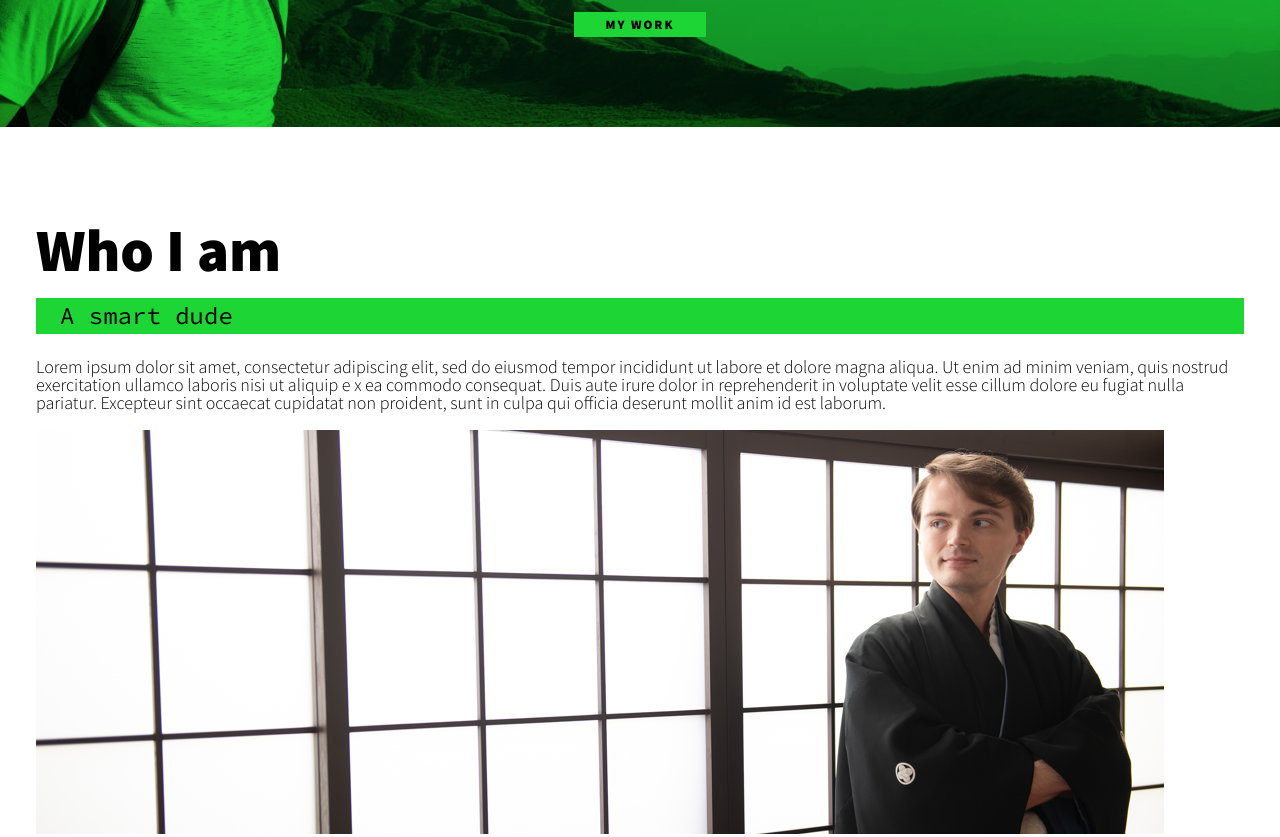
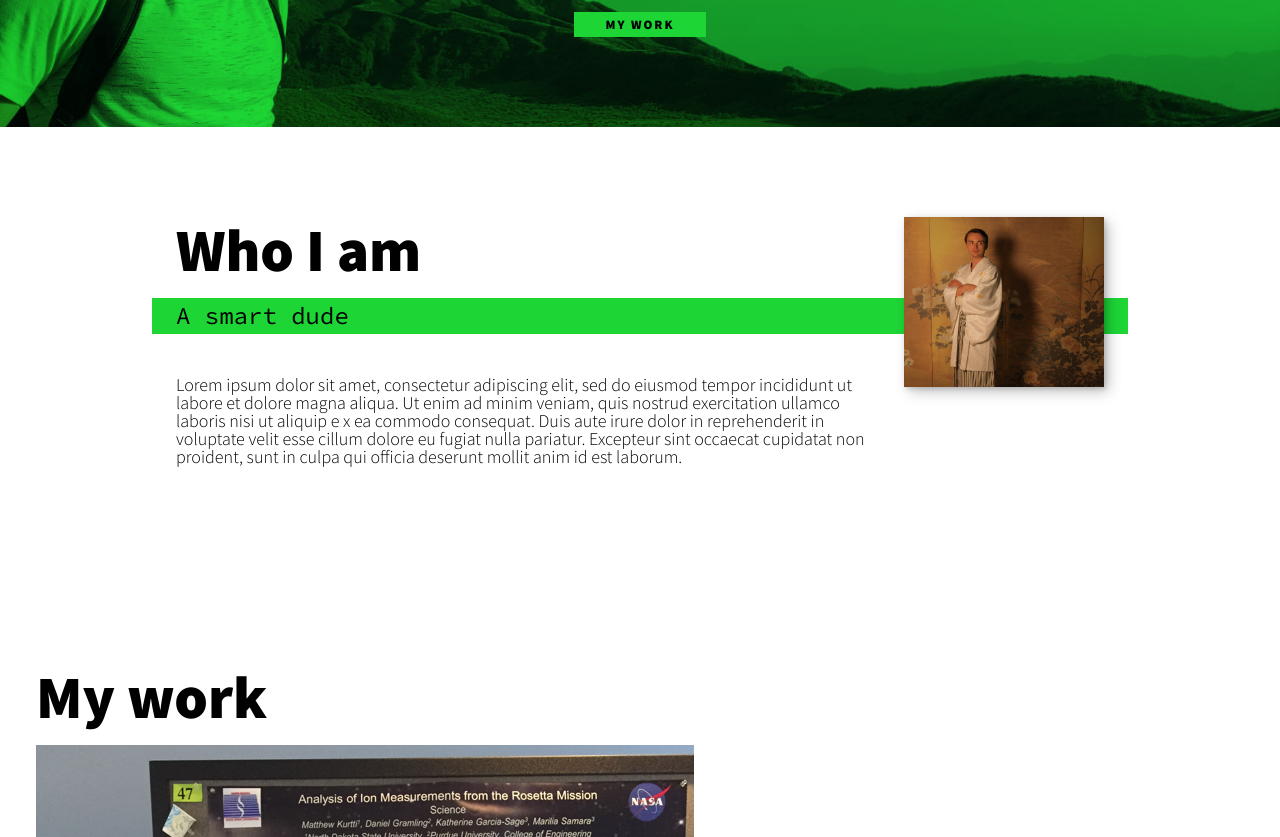
Before and after one commit to matthewkurtti/matthewkurtti.github.io, a plain HTML site: page index.html in a window 1280 px wide. Shown: the part 1020-1857 px from the top of the page. Drawn offline with nearby package versions, Linux system fonts and the light colour scheme.

Commit message:
added styling to about me section

```diff
--- a/css/style.css
+++ b/css/style.css
@@ -223,3 +223,46 @@ nav {
         margin-left: 2em;
     }
 }
+
+/* About me */
+
+.about-me {
+    max-width: 1000px;
+    margin: 0 auto;
+}
+
+.about-me__img {
+    box-shadow: var(--bs);
+}
+
+@media (min-width: 600px) {
+    .about-me {
+        display: grid;
+        grid-template-columns: 1fr 200px;
+        grid-template-areas:
+            "title img"
+            "subtitle img"
+            "text img";
+        grid-column-gap: 2em;
+    }
+
+    .section__title--about {
+        grid-area: title;
+    }
+
+    .section__subtitle--about {
+        grid-column: 1 / -1;
+        grid-row: 2;
+        position: relative;
+        left: -1em;
+        width: calc(100% + 2em);
+        padding-left: 1em;
+        padding-right: calc(200px + 4em);
+    }
+
+    .about-me__img {
+        grid-area: img;
+        position: relative;
+        z-index: 2;
+    }
+}
--- a/index.html
+++ b/index.html
@@ -90,7 +90,7 @@
         <p></p>
       </div>
 
-      <img src="images/hakama-wedding-3.png" alt="posing with hakama">
+      <img src="images/hakama.png" alt="posing with hakama" class="about-me__img">
 
     </section>
 
```
